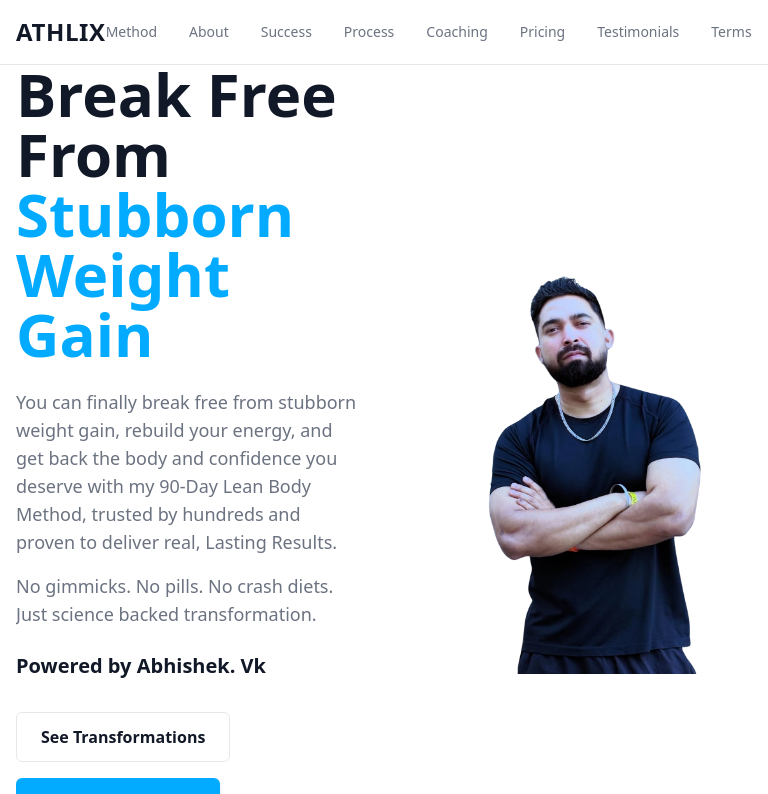
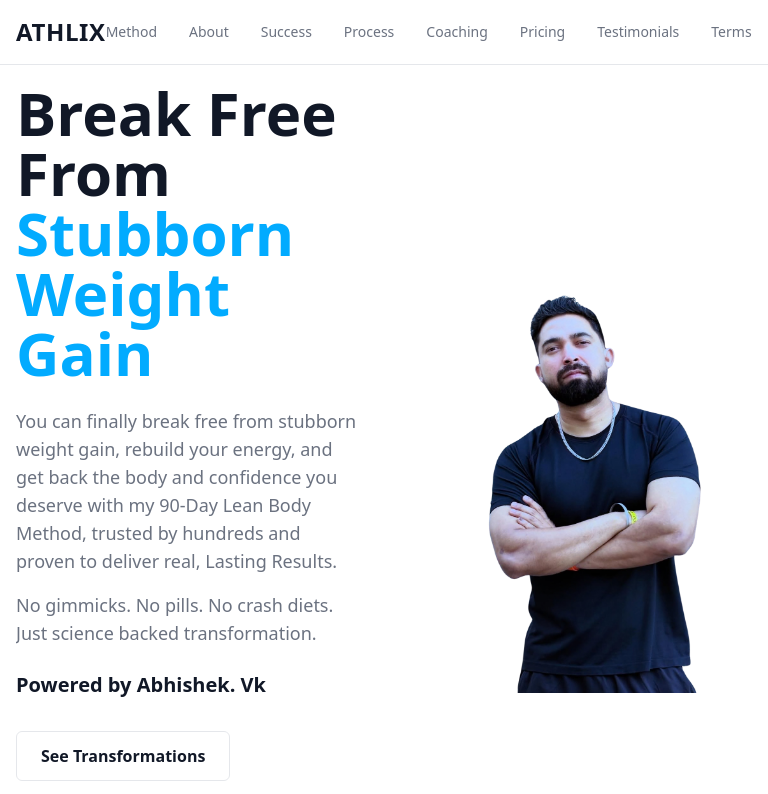
Before and after one commit to YashSinghal2001/athlix-website, a React (Vite) app: page / in a window 768 px wide. Shown: the top 794 px of the page. Built offline with nearby package versions, Linux system fonts and the light colour scheme.

Commit message:
updating the content

```diff
--- a/index.html
+++ b/index.html
@@ -1,13 +1,16 @@
 <!doctype html>
 <html lang="en">
+
 <head>
   <meta charset="UTF-8" />
   <link rel="icon" type="image/svg+xml" href="/vite.svg" />
   <meta name="viewport" content="width=device-width, initial-scale=1.0" />
   <title>athlix-client</title>
 </head>
+
 <body>
   <div id="root"></div>
   <script type="module" src="/src/main.jsx"></script>
 </body>
+
 </html>
--- a/src/components/ScrollToTop.jsx
+++ b/src/components/ScrollToTop.jsx
@@ -5,6 +5,16 @@ export default function ScrollToTop() {
     const { pathname } = useLocation();
 
     useEffect(() => {
+        // Prevent browser's default scroll restoration to avoid "memory" of previous scroll position
+        if ("scrollRestoration" in window.history) {
+            window.history.scrollRestoration = "manual";
+        }
+
+        // Force a layout reflow calculation to ensure the browser has updated dimensions
+        // This helps prevent the "overlap" issue when navigating back
+        // eslint-disable-next-line no-unused-expressions
+        document.body.offsetHeight;
+
         // "instant" behavior ensures we snap to top immediately,
         // overriding any global smooth scroll CSS for page transitions.
         window.scrollTo({
--- a/src/components/sections/HeroSection.jsx
+++ b/src/components/sections/HeroSection.jsx
@@ -37,8 +37,8 @@ export default function HeroSection({ id = "hero", className = "" }) {
     };
 
     return (
-        <section id={id} className={`px-4 ${className}`}>
-            <motion.div initial={isMobile ? "hidden" : "visible"} animate="visible" variants={containerVariants} className="max-w-7xl mx-auto min-h-[80vh] flex flex-col md:flex-row items-center relative overflow-hidden gpu-accel gap-12">
+        <section id={id} className={`px-4 scroll-mt-24 ${className}`}>
+            <motion.div initial={isMobile ? "hidden" : "visible"} animate="visible" variants={containerVariants} className="max-w-7xl mx-auto min-h-[100vh] flex flex-col md:flex-row items-center relative overflow-hidden gpu-accel gap-12">
                 {/* Left Column: Content */}
                 <div className="flex-1 relative z-10">
                     <motion.h1 variants={itemVariants} className="text-4xl md:text-6xl font-bold leading-tight">
--- a/src/components/ui/Section.jsx
+++ b/src/components/ui/Section.jsx
@@ -7,7 +7,7 @@ export default function Section({ children, className = "", id = "" }) {
     // DESKTOP: Render static section without animation
     if (!isMobile) {
         return (
-            <section id={id} className={`py-12 md:py-16 relative ${className}`}>
+            <section id={id} className={`py-12 md:py-16 relative scroll-mt-24 ${className}`}>
                 {children}
             </section>
         );
@@ -25,7 +25,7 @@ export default function Section({ children, className = "", id = "" }) {
                 ease: "easeOut",
                 delay: 0,
             }}
-            className={`py-10 relative snap-section ${className} gpu-accel`}
+            className={`py-10 relative snap-section scroll-mt-24 ${className} gpu-accel`}
         >
             {children}
         </motion.section>
--- a/src/index.css
+++ b/src/index.css
@@ -5,7 +5,7 @@
 html,
 body {
     overflow-x: hidden;
-    scroll-behavior: smooth;
+    scroll-behavior: auto;
     -webkit-font-smoothing: antialiased;
     -moz-osx-font-smoothing: grayscale;
 }
@@ -13,7 +13,7 @@ body {
 /* Navbar scroll padding for sticky desktop header */
 @media (min-width: 768px) {
     html {
-        scroll-padding-top: 80px;
+        scroll-padding-top: 96px;
     }
 }
 
@@ -21,13 +21,13 @@ body {
 @media (max-width: 768px) {
     html {
         scroll-snap-type: y proximity;
-        scroll-padding-top: 80px;
+        scroll-padding-top: 96px;
     }
 
     section,
     .snap-section {
         scroll-snap-align: start;
-        scroll-margin-top: 80px;
+        scroll-margin-top: 96px;
     }
 }
 
```
Lines whose indentation alone changed are shown as unchanged.
